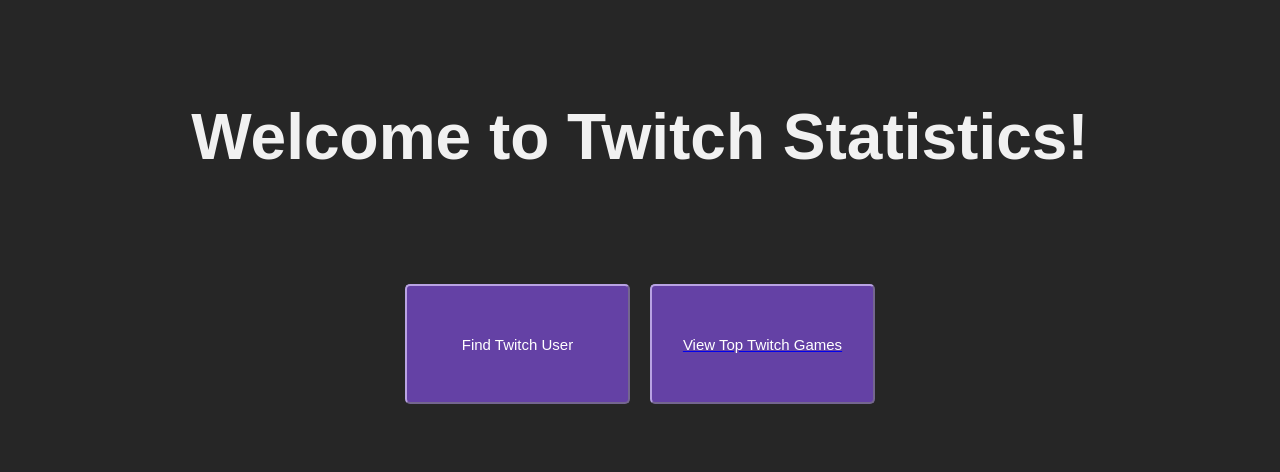
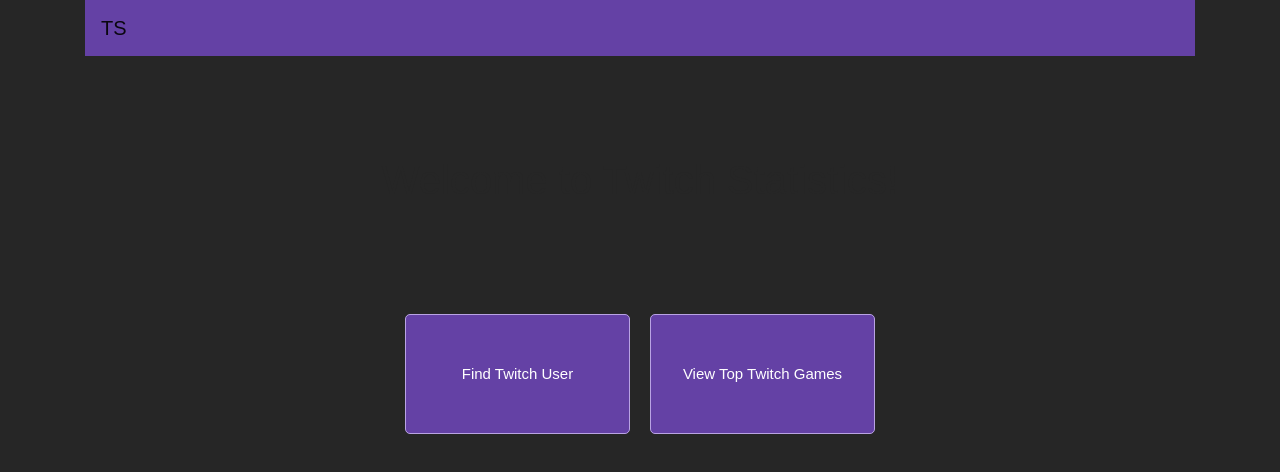
Before and after one commit to Arm412/The-Stream-Dream, a React (Create React App) app in the folder react-client/: page / in a window 1280 px wide. Shown: the top 472 px of the page. Built offline with nearby package versions, Linux system fonts and the light colour scheme.

Commit message:
Implement some Bootstrap and SASS
Add some scss files and update the bootstrap colors

```diff
--- a/react-client/package.json
+++ b/react-client/package.json
@@ -10,6 +10,7 @@
     "bootstrap": "^4.6.0",
     "dotenv": "^8.2.0",
     "express": "^4.17.1",
+    "node-sass": "^4.14.1",
     "react": "^17.0.1",
     "react-bootstrap": "^1.4.3",
     "react-dom": "^17.0.1",
--- a/react-client/src/App.js
+++ b/react-client/src/App.js
@@ -1,12 +1,16 @@
 import TopGames from './components/TopGames'
 import { BrowserRouter as Router, Route, Switch } from 'react-router-dom';
 import Home from './components/Home';
+import Navbar from 'react-bootstrap/Navbar';
 
 function App() {
 
   return (
     <Router>
       <div className='container'>
+        <Navbar bg='primary'>
+          <Navbar.Brand href='#home'>TS</Navbar.Brand>
+        </Navbar>
         <Switch>
           <Route exact path='/'>
             <Home headerTitle='Welcome to Twitch Statistics!'/>
--- /dev/null
+++ b/react-client/src/App.scss
@@ -0,0 +1,3 @@
+@import "~bootstrap/scss/bootstrap";
+
+@import "./custom.scss";
--- a/react-client/src/components/Home.js
+++ b/react-client/src/components/Home.js
@@ -5,7 +5,6 @@
 
 const Home = (props) => {
   const [buttonsHidden, setButtonsHidden] = useState(false);
-  const [viewTopGames, setViewTopGames] = useState(false);
   const btnDivRef = useRef();
 
   useEffect(() => {
@@ -18,8 +17,7 @@
       fetch('http://localhost:3001/getGames').then(
         response => response.json()
       ).then(
-        jsondata => console.log(jsondata),
-        setViewTopGames(true)
+        jsondata => console.log(jsondata)
       );
     });
   };
--- /dev/null
+++ b/react-client/src/custom.scss
@@ -0,0 +1,12 @@
+// Overwrite theme variables
+$theme-colors: (
+  'primary': #6441a5,
+  'secondary': #b9a3e3,
+  'dark': #262626,
+  'light': white,
+  'success': green,
+  'info': #f1f1f1,
+  'warning': crimson,
+);
+
+@import '~bootstrap/scss/bootstrap';
--- a/react-client/src/index.css
+++ b/react-client/src/index.css
@@ -1,12 +1,12 @@
 body {
   font-family: 'Poppins', sans-serif;
-  background-color: #262626
+  background-color: #262626;
 }
 
 .container {
   height: auto;
   width: 100%;
-  color: #f1f1f1
+  color: #262626
 }
 
 .header {
--- a/react-client/src/index.js
+++ b/react-client/src/index.js
@@ -1,5 +1,6 @@
 import React from 'react';
 import ReactDOM from 'react-dom';
+import './App.scss';
 import './index.css';
 import App from './App.js';
 import TopGames from './components/TopGames';
```
Also changed, not shown: 1 other file (tests, documents, lock files or other folders).
